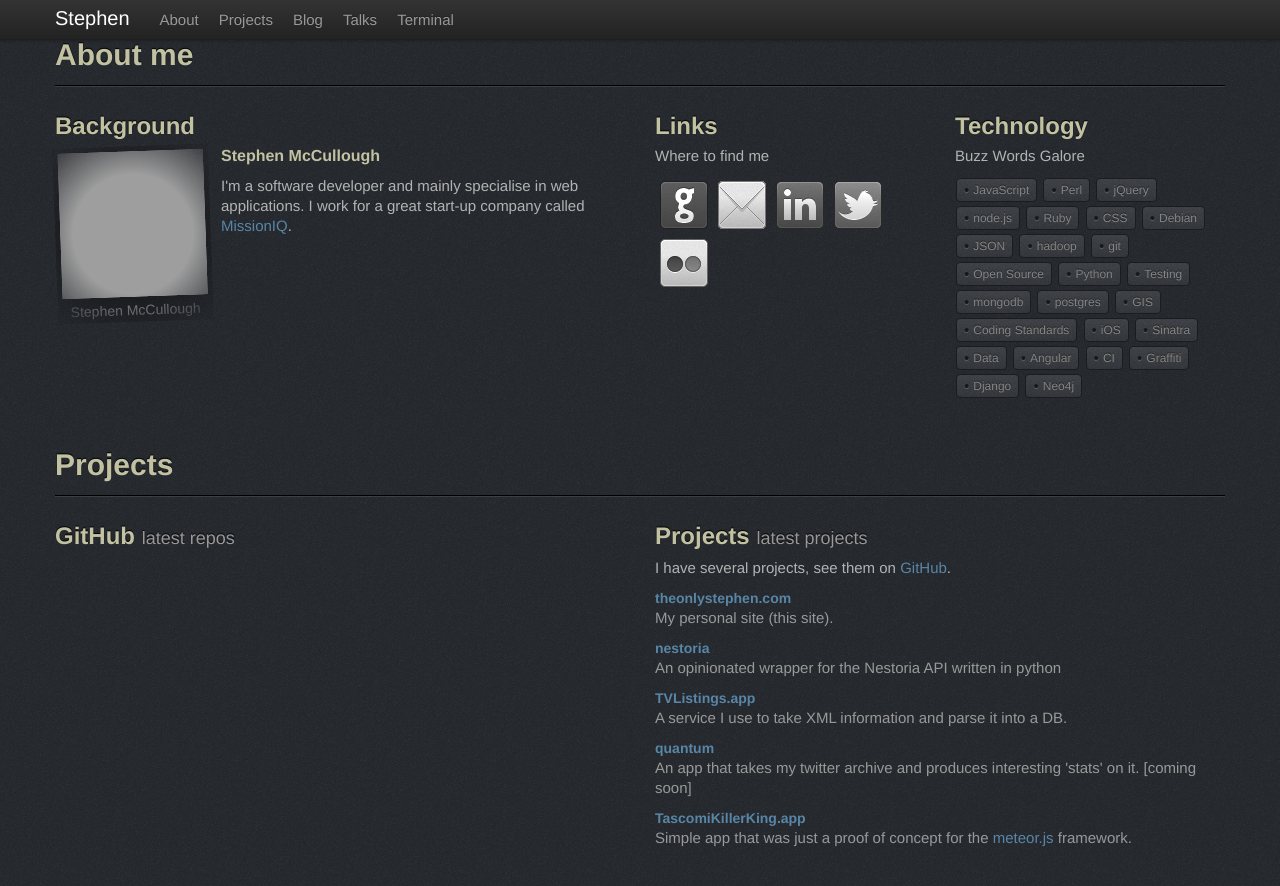
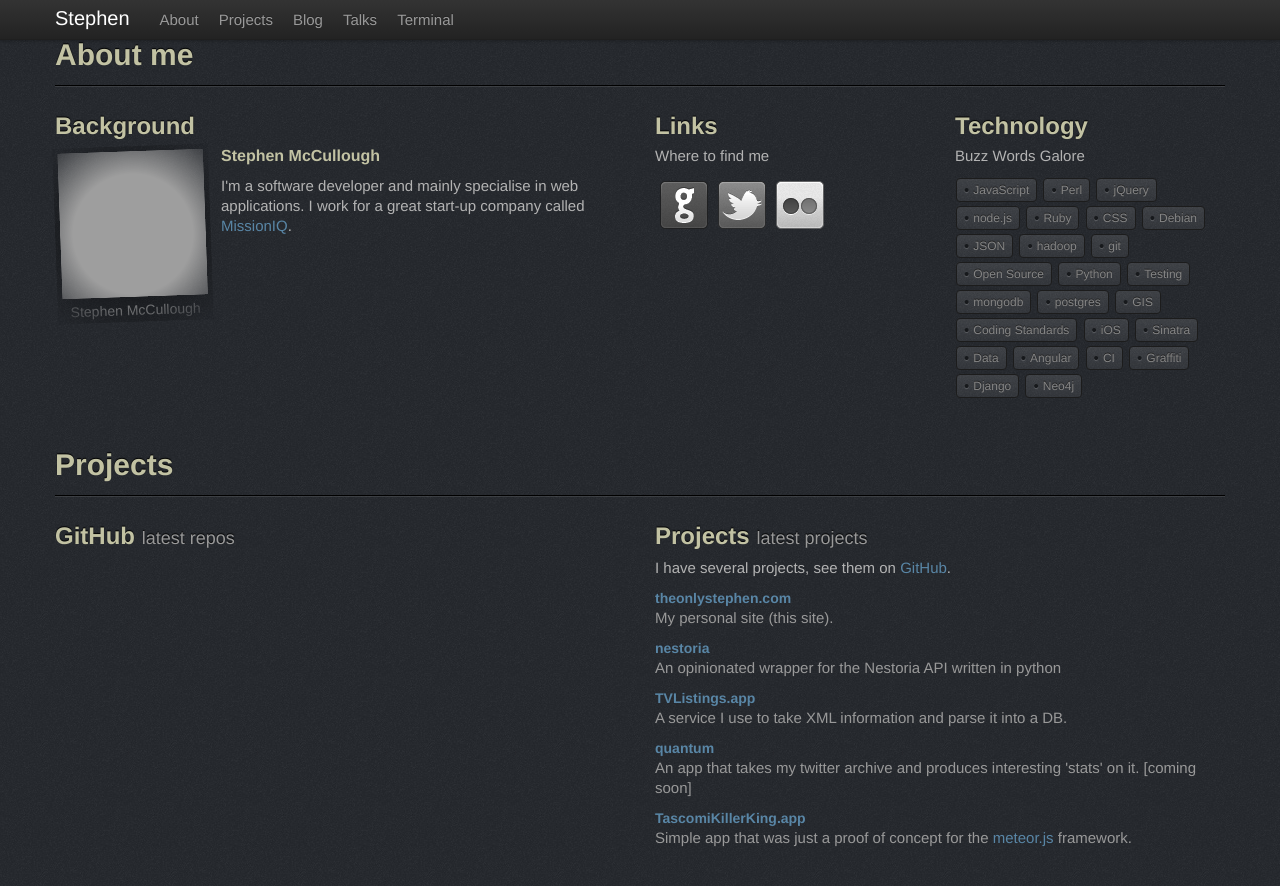
Before and after one commit to swmcc/swmcc.github.io, a Jekyll site: the page built from index.html, in a window 1280 px wide and 900 px high. Shown: the top 886 px of the window. Built offline with Jekyll 4.4.1, drawn with Linux system fonts in a browser that asks for light colours; nearby versions of some CDN libraries; the list of posts is cut into pages by our own code; grey boxes are pictures that could not be loaded.

Commit message:
Took away certain links

```diff
--- a/index.html
+++ b/index.html
@@ -27,12 +27,6 @@ is_index: true
 				<li>
 					<a data-ga="site,about,github" class="github" title="Check out my code &lt;b&gt;GitHub&lt;/b&gt;" href="https://github.com/swmcc">GitHub</a>
 				</li>
-				<li>
-					<a data-ga="site,about,email" class="email" title="&lt;b>Email&lt;/b&gt; me" data-backdrop="true" data-keyboard="true" href="mailto:me_at_swm.cc">Email</a>
-				</li>
-                <li>
-                    <a data-ga="site,about,linedin" class="linkedin" title="Recommend me on &lt;b&gt;LinkedIn&lt;/b&gt;" href="http://linkedin.com/in/swmcc">LinkedIn</a>
-                </li>
 				<li>
 					<a data-ga="site,about,twitter" class="twitter" title="Follow me on &lt;b&gt;Twitter&lt;/b&gt;" href="http://twitter.com/swmcc">Twitter</a>
 				</li>
```
